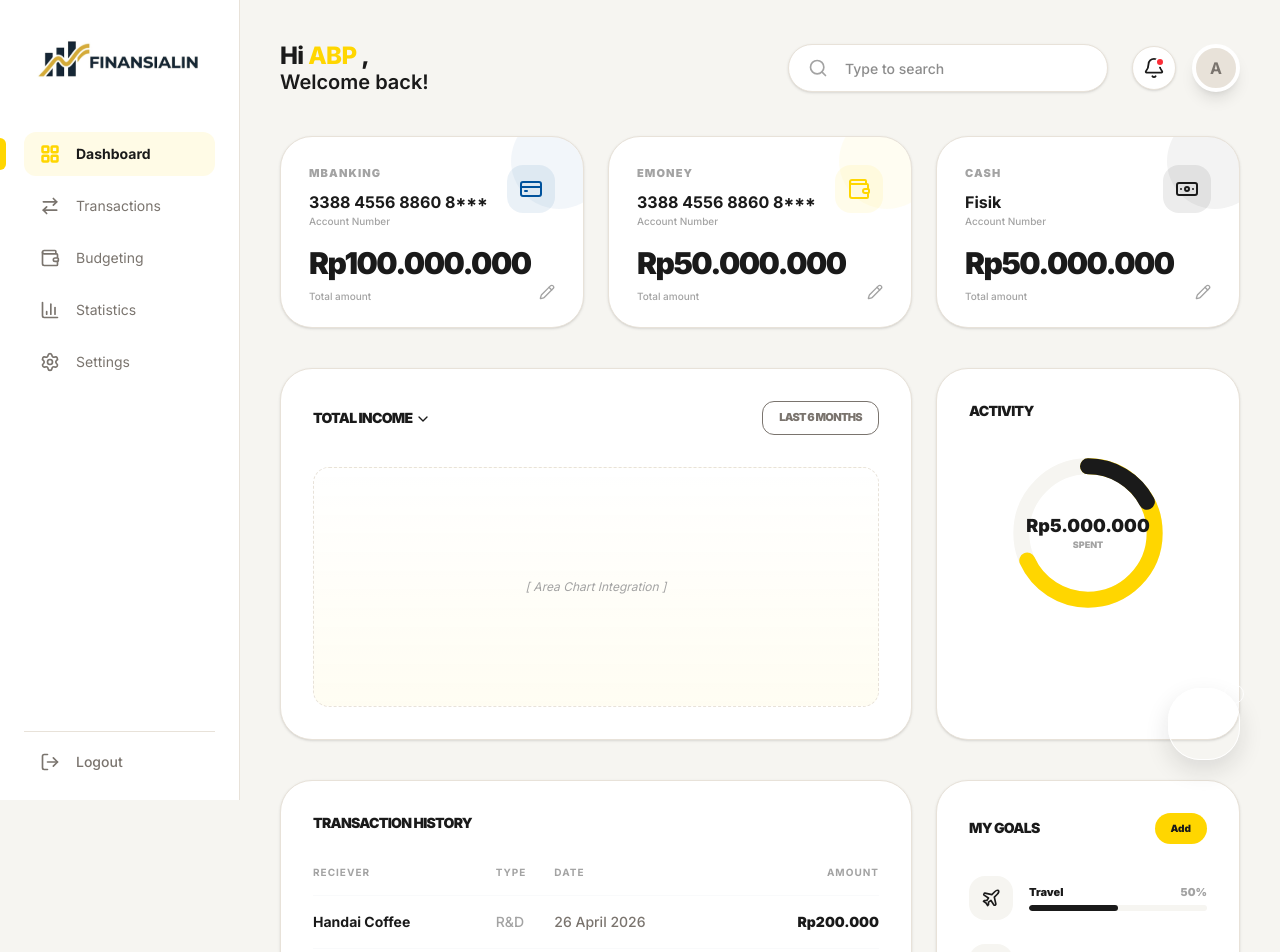
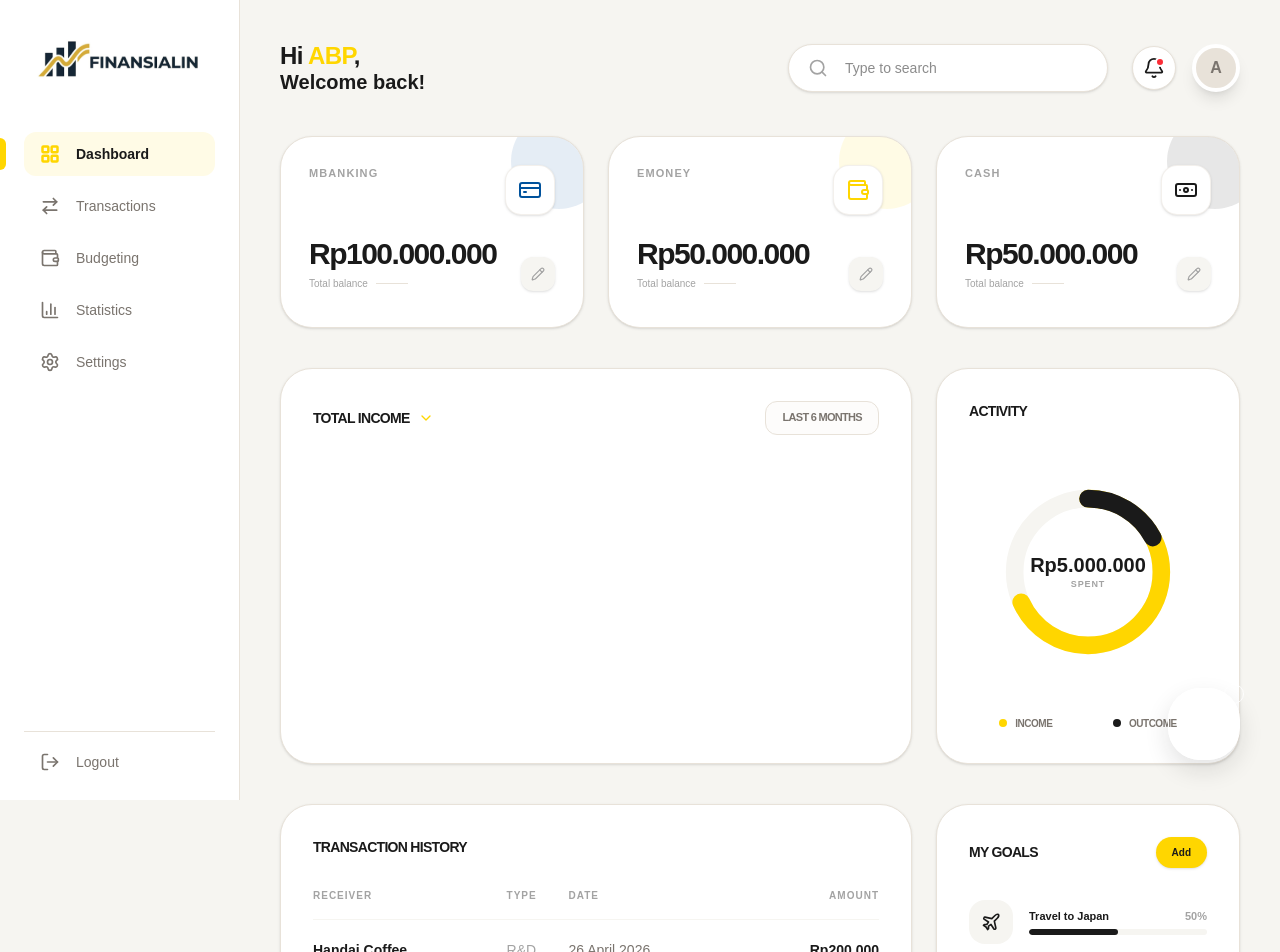
Before and after one commit to inyshvrn/finansialin-v2, a Next.js app: page /dashboard in a window 1280 px wide. Shown: the top 952 px of the page. Built offline with nearby package versions, Linux system fonts and the light colour scheme.

Commit message:
layout global

```diff
--- a/src/app/(main)/dashboard/page.jsx
+++ b/src/app/(main)/dashboard/page.jsx
@@ -3,21 +3,21 @@ import React from 'react';
 import {
   Search, Bell, Pencil, ChevronDown,
   CreditCard, Wallet, Banknote,
-  Plane, Car, MoreHorizontal
+  Plane, Car
 } from 'lucide-react';
 
-// --- INTERNAL COMPONENTS (Biar gampang panggil-panggil di satu file) ---
+// --- INTERNAL COMPONENTS ---
 
 const Header = ({ name }) => (
   <header className="flex justify-between items-center mb-10">
     <div>
       <h1 className="text-2xl font-extrabold tracking-tight">
-        Hi <span className="text-[#FFD600]">{name}</span> ,
+        Hi <span className="text-[#FFD600]">{name}</span>,
       </h1>
-      <p className="text-xl font-semibold -mt-1">Welcome back!</p>
+      <p className="text-xl font-semibold -mt-1 text-[#1A1A1A]">Welcome back!</p>
     </div>
     <div className="flex items-center gap-6">
-      <div className="relative">
+      <div className="relative hidden lg:block">
         <input
           type="text"
           placeholder="Type to search"
@@ -26,35 +26,79 @@ const Header = ({ name }) => (
         <Search className="absolute left-5 top-3.5 text-[#A3A3A3]" size={20} />
       </div>
       <div className="flex items-center gap-4">
-        <button className="relative p-2.5 bg-white rounded-full border border-[#E8E2D9] shadow-sm hover:bg-gray-50">
+        <button className="relative p-2.5 bg-white rounded-full border border-[#E8E2D9] shadow-sm hover:bg-gray-50 transition-colors">
           <Bell size={22} />
           <div className="absolute top-2.5 right-2.5 w-2.5 h-2.5 bg-red-500 rounded-full border-2 border-white"></div>
         </button>
-        <div className="w-12 h-12 rounded-full border-4 border-white shadow-lg bg-[#E8E2D9] flex items-center justify-center font-bold text-[#7A746E]">A</div>
+        <div className="w-12 h-12 rounded-full border-4 border-white shadow-lg bg-[#E8E2D9] flex items-center justify-center font-bold text-[#7A746E]">
+          A
+        </div>
       </div>
     </div>
   </header>
 );
 
-const BankCard = ({ type, icon: Icon, number, amount, color }) => (
+const BankCard = ({ type, icon: Icon, amount, color }) => (
   <div className="bg-white p-7 rounded-[32px] shadow-sm border border-[#E8E2D9] flex flex-col justify-between h-48 relative overflow-hidden group hover:shadow-md transition-all">
-    <div className="absolute -right-6 -top-6 w-24 h-24 rounded-full opacity-5 group-hover:opacity-10 transition-opacity" style={{backgroundColor: color}}></div>
+
+    {/* --- PATTERN LAYER (Dot Matrix halus) --- */}
+    <div className="absolute inset-0 opacity-[0.03] group-hover:opacity-[0.05] transition-opacity pointer-events-none"
+      style={{
+        backgroundImage: `radial-gradient(${color} 0.5px, transparent 0.5px), radial-gradient(${color} 0.5px, transparent 0.5px)`,
+        backgroundSize: '20px 20px',
+        backgroundPosition: '0 0, 10px 10px'
+      }}>
+    </div>
+
+    {/* Dekorasi lingkaran halus di pojok */}
+    <div className="absolute -right-6 -top-6 w-24 h-24 rounded-full opacity-10 group-hover:opacity-20 transition-opacity"
+      style={{backgroundColor: color}}>
+    </div>
+
+    {/* --- CONTENT LAYER --- */}
     <div className="flex justify-between items-start relative z-10">
       <div>
         <p className="text-[11px] text-[#A3A3A3] font-black uppercase tracking-widest">{type}</p>
-        <p className="text-base font-bold mt-2">{number}</p>
-        <p className="text-[10px] text-[#A3A3A3] font-medium">Account Number</p>
       </div>
-      <div className="p-3 rounded-2xl" style={{backgroundColor: `${color}15`}}>
+      {/* Box icon interaktif */}
+      <div className="p-3 rounded-2xl shadow-sm bg-white border border-[#E8E2D9]/50 group-hover:scale-110 transition-transform">
         <Icon size={24} style={{color: color}} />
       </div>
     </div>
-    <div className="mt-4 flex justify-between items-end relative z-10">
+
+    {/* Section Angka ( Amount & Pencil Button ) */}
+    {/* Mengubah mt-auto menjadi pb-2 agar posisi angka sedikit lebih naik */}
+    <div className="flex justify-between items-end relative z-10 pb-2">
       <div>
-        <p className="text-3xl font-black tracking-tighter">{amount}</p>
-        <p className="text-[10px] text-[#A3A3A3] font-medium mt-2">Total amount</p>
+        {/* Mengecilkan sedikit ukuran teks balance agar lebih proporsional */}
+        <p className="text-3xl font-black tracking-tighter text-[#1A1A1A]">{amount}</p>
+        <div className="flex items-center gap-2 mt-1">
+          <p className="text-[10px] text-[#A3A3A3] font-medium">Total balance</p>
+          <div className="h-px w-8 bg-[#E8E2D9]"></div>
         </div>
-      <Pencil size={16} className="text-[#A3A3A3] cursor-pointer hover:text-[#FFD600] mb-1" />
+      </div>
+      {/* Tombol edit dengan interaksi kuning */}
+      <button className="p-2.5 bg-[#F6F5F1] hover:bg-[#FFD600] text-[#A3A3A3] hover:text-[#1A1A1A] rounded-xl transition-all shadow-sm">
+        <Pencil size={14} />
+      </button>
+    </div>
+  </div>
+);
+
+const GoalItem = ({ name, icon: Icon, progress }) => (
+  <div className="flex gap-4 items-center">
+    <div className="p-3 bg-[#F6F5F1] rounded-2xl"><Icon size={20} /></div>
+    <div className="flex-1">
+      <div className="flex justify-between text-[11px] font-black mb-1 text-[#1A1A1A]">
+        <span>{name}</span>
+        <span className="text-[#A3A3A3]">{progress}%</span>
+      </div>
+      <div className="w-full h-1.5 bg-[#F6F5F1] rounded-full overflow-hidden">
+        <div
+          className="h-full bg-[#1A1A1A] rounded-full transition-all duration-1000"
+          style={{width: `${progress}%`}}
+        ></div>
+      </div>
     </div>
   </div>
 );
@@ -63,67 +107,83 @@ const BankCard = ({ type, icon: Icon, number, amount, color }) => (
 
 export default function DashboardPage() {
   const transactions = [
-    { reciever: 'Handai Coffee', type: 'R&D', date: '26 April 2026', amount: 'Rp200.000' },
-    { reciever: 'Loffu Mart', type: 'Mart', date: '26 April 2026', amount: 'Rp200.000' },
-    { reciever: 'Yogya Mart', type: 'Mart', date: '26 April 2026', amount: 'Rp200.000' },
+    { receiver: 'Handai Coffee', type: 'R&D', date: '26 April 2026', amount: 'Rp200.000' },
+    { receiver: 'Loffu Mart', type: 'Mart', date: '26 April 2026', amount: 'Rp200.000' },
+    { receiver: 'Yogya Mart', type: 'Mart', date: '26 April 2026', amount: 'Rp200.000' },
   ];
 
   return (
     <div className="space-y-10">
       <Header name="ABP" />
 
-      {/* Row Kartu Bank */}
-      <section className="grid grid-cols-3 gap-6">
+      {/* Row Kartu Bank - Tampilan Baru & Clean */}
+      <section className="grid grid-cols-1 md:grid-cols-3 gap-6">
         <BankCard
           type="MBanking" icon={CreditCard}
-          number="3388 4556 8860 8***" amount="Rp100.000.000" color="#00529C"
+          amount="Rp100.000.000" color="#00529C"
         />
         <BankCard
           type="Emoney" icon={Wallet}
-          number="3388 4556 8860 8***" amount="Rp50.000.000" color="#FFD600"
+          amount="Rp50.000.000" color="#FFD600"
         />
         <BankCard
           type="Cash" icon={Banknote}
-          number="Fisik" amount="Rp50.000.000" color="#1A1A1A"
+          amount="Rp50.000.000" color="#1A1A1A"
         />
       </section>
 
       {/* Row Grafik & Aktivitas */}
       <section className="grid grid-cols-12 gap-6">
-        <div className="col-span-8 bg-white p-8 rounded-[32px] border border-[#E8E2D9] shadow-sm">
-          <div className="flex justify-between items-center mb-8 font-black uppercase text-sm tracking-tighter">
-            <h3>Total Income <ChevronDown className="inline" size={16} /></h3>
-            <div className="text-[11px] border px-4 py-2 rounded-xl text-[#7A746E]">Last 6 months</div>
+        <div className="col-span-12 lg:col-span-8 bg-white p-8 rounded-[32px] border border-[#E8E2D9] shadow-sm relative overflow-hidden">
+          <div className="flex justify-between items-center mb-10 font-black uppercase text-sm tracking-tighter relative z-10">
+            <h3 className="flex items-center gap-2">Total Income <ChevronDown size={16} className="text-[#FFD600]" /></h3>
+            <div className="text-[11px] border border-[#E8E2D9] px-4 py-2 rounded-xl text-[#7A746E] bg-[#FDFCFB]">Last 6 months</div>
           </div>
-          <div className="h-60 bg-gradient-to-t from-[#FFD600]/5 to-transparent rounded-2xl border border-dashed border-[#E8E2D9] flex items-center justify-center italic text-[#A3A3A3] text-xs">
-            [ Area Chart Integration ]
+
+          <div className="h-64 flex items-end justify-between gap-3 px-2 relative z-10">
+            {[40, 70, 45, 90, 65, 80].map((height, i) => (
+              <div key={i} className="flex-1 group relative">
+                <div
+                  className="bg-[#F6F5F1] group-hover:bg-[#FFD600] transition-all rounded-t-2xl w-full"
+                  style={{ height: `${height}%` }}
+                ></div>
+                <span className="absolute -bottom-8 left-1/2 -translate-x-1/2 text-[9px] text-[#A3A3A3] font-black uppercase tracking-tighter opacity-0 group-hover:opacity-100 transition-opacity">
+                  {['Jan', 'Feb', 'Mar', 'Apr', 'May', 'Jun'][i]}
+                </span>
+              </div>
+            ))}
           </div>
         </div>
 
-        <div className="col-span-4 bg-white p-8 rounded-[32px] border border-[#E8E2D9] shadow-sm flex flex-col items-center">
+        <div className="col-span-12 lg:col-span-4 bg-white p-8 rounded-[32px] border border-[#E8E2D9] shadow-sm flex flex-col items-center justify-between">
           <h3 className="w-full text-sm font-black uppercase tracking-tighter mb-8">Activity</h3>
-          <div className="relative w-40 h-40">
+          <div className="relative w-44 h-44">
             <svg className="w-full h-full transform -rotate-90" viewBox="0 0 120 120">
               <circle cx="60" cy="60" r="50" stroke="#F6F5F1" strokeWidth="12" fill="transparent" />
               <circle cx="60" cy="60" r="50" stroke="#FFD600" strokeWidth="12" fill="transparent" strokeDasharray="314" strokeDashoffset="100" strokeLinecap="round" />
               <circle cx="60" cy="60" r="50" stroke="#1A1A1A" strokeWidth="12" fill="transparent" strokeDasharray="314" strokeDashoffset="260" strokeLinecap="round" />
             </svg>
             <div className="absolute inset-0 flex flex-col items-center justify-center text-center">
-              <span className="text-lg font-black leading-tight">Rp5.000.000</span>
-              <span className="text-[9px] font-black text-[#A3A3A3] uppercase">Spent</span>
+              <span className="text-xl font-black leading-tight text-[#1A1A1A]">Rp5.000.000</span>
+              <span className="text-[9px] font-black text-[#A3A3A3] uppercase tracking-widest">Spent</span>
             </div>
+          </div>
+          <div className="w-full mt-6 flex justify-around text-[10px] font-black uppercase tracking-tighter">
+            <div className="flex items-center gap-2 text-[#7A746E]"><div className="w-2 h-2 rounded-full bg-[#FFD600]"></div> Income</div>
+            <div className="flex items-center gap-2 text-[#7A746E]"><div className="w-2 h-2 rounded-full bg-[#1A1A1A]"></div> Outcome</div>
           </div>
         </div>
       </section>
 
       {/* Row History & Goals */}
       <section className="grid grid-cols-12 gap-6">
-        <div className="col-span-8 bg-white p-8 rounded-[32px] border border-[#E8E2D9] shadow-sm">
+        <div className="col-span-12 lg:col-span-8 bg-white p-8 rounded-[32px] border border-[#E8E2D9] shadow-sm">
           <h3 className="text-sm font-black uppercase tracking-tighter mb-8">Transaction history</h3>
+          <div className="overflow-x-auto">
             <table className="w-full text-sm">
-            <thead className="text-[10px] font-black text-[#A3A3A3] uppercase tracking-widest border-b border-gray-50">
+              <thead className="text-[10px] font-black text-[#A3A3A3] uppercase tracking-widest border-b border-[#F6F5F1]">
                 <tr>
-                <th className="text-left pb-4">Reciever</th>
+                  <th className="text-left pb-4">Receiver</th>
                   <th className="text-left pb-4">Type</th>
                   <th className="text-left pb-4">Date</th>
                   <th className="text-right pb-4">Amount</th>
@@ -131,45 +191,29 @@ export default function DashboardPage() {
               </thead>
               <tbody className="font-bold text-[#1A1A1A]">
                 {transactions.map((trx, i) => (
-                <tr key={i} className="border-b border-gray-50 last:border-0 hover:bg-gray-50 transition-colors">
-                  <td className="py-4">{trx.reciever}</td>
-                  <td className="py-4 text-[#A3A3A3] font-medium">{trx.type}</td>
-                  <td className="py-4 font-medium text-[#7A746E]">{trx.date}</td>
-                  <td className="py-4 text-right font-black">{trx.amount}</td>
+                  <tr key={i} className="border-b border-[#F6F5F1] last:border-0 hover:bg-[#FDFCFB] transition-colors group">
+                    <td className="py-5">{trx.receiver}</td>
+                    <td className="py-5 text-[#A3A3A3] font-medium">{trx.type}</td>
+                    <td className="py-5 font-medium text-[#7A746E]">{trx.date}</td>
+                    <td className="py-5 text-right font-black">{trx.amount}</td>
                   </tr>
                 ))}
               </tbody>
             </table>
           </div>
+        </div>
 
-        <div className="col-span-4 bg-white p-8 rounded-[32px] border border-[#E8E2D9] shadow-sm">
+        <div className="col-span-12 lg:col-span-4 bg-white p-8 rounded-[32px] border border-[#E8E2D9] shadow-sm">
           <div className="flex justify-between items-center mb-8">
             <h3 className="text-sm font-black uppercase tracking-tighter">My Goals</h3>
-            <button className="bg-[#FFD600] text-[#1A1A1A] text-[10px] font-black px-4 py-2 rounded-full">Add</button>
+            <button className="bg-[#FFD600] hover:bg-[#1A1A1A] hover:text-white transition-all text-[#1A1A1A] text-[10px] font-black px-4 py-2 rounded-full shadow-sm">Add</button>
           </div>
-          <div className="space-y-6">
-            <GoalItem name="Travel" icon={Plane} progress={50} />
-            <GoalItem name="Car" icon={Car} progress={25} />
+          <div className="space-y-7">
+            <GoalItem name="Travel to Japan" icon={Plane} progress={50} />
+            <GoalItem name="New Family Car" icon={Car} progress={25} />
           </div>
         </div>
       </section>
     </div>
   );
 }
-
-function GoalItem({ name, icon: Icon, progress }) {
-  return (
-    <div className="flex gap-4 items-center">
-      <div className="p-3 bg-[#F6F5F1] rounded-2xl"><Icon size={20} /></div>
-      <div className="flex-1">
-        <div className="flex justify-between text-[11px] font-black mb-1">
-          <span>{name}</span>
-          <span className="text-[#A3A3A3]">{progress}%</span>
-        </div>
-        <div className="w-full h-1.5 bg-[#F6F5F1] rounded-full overflow-hidden">
-          <div className="h-full bg-[#1A1A1A] rounded-full" style={{width: `${progress}%`}}></div>
-        </div>
-      </div>
-    </div>
-  );
-}
--- a/src/app/components/bank-card.jsx
+++ b/src/app/components/bank-card.jsx
@@ -1,27 +1,73 @@
+// src/components/bank-card.jsx
 "use client";
+import React from 'react';
 import { Pencil } from 'lucide-react';
 
-export default function BankCard({ type, icon: Icon, number, amount, color }) {
-  return (
-    <div className="bg-white p-7 rounded-[32px] shadow-sm border border-[#E8E2D9] flex flex-col justify-between h-48 relative overflow-hidden group hover:shadow-md transition-all">
-      <div className="absolute -right-6 -top-6 w-24 h-24 rounded-full opacity-5 group-hover:opacity-10 transition-opacity" style={{backgroundColor: color}}></div>
-      <div className="flex justify-between items-start relative z-10">
-        <div>
-          <p className="text-[11px] text-[#A3A3A3] font-black uppercase tracking-widest">{type}</p>
-          <p className="text-base font-bold mt-2">{number}</p>
-          <p className="text-[10px] text-[#A3A3A3] font-medium">Account Number</p>
+const BankCard = ({ type, bankName, bankLogo: BankLogo, accountNumber, amount, color }) => (
+  <div className="bg-white p-7 rounded-[32px] shadow-sm border border-[#E8E2D9] flex flex-col h-56 relative overflow-hidden group hover:shadow-lg transition-all duration-300">
+
+    {/* --- 1. PATTERN LAYER (Luxury Dot Matrix) --- */}
+    <div className="absolute inset-0 opacity-[0.03] group-hover:opacity-[0.05] transition-opacity pointer-events-none z-0"
+      style={{
+        backgroundImage: `radial-gradient(${color} 0.5px, transparent 0.5px), radial-gradient(${color} 0.5px, transparent 0.5px)`,
+        backgroundSize: '20px 20px',
+        backgroundPosition: '0 0, 10px 10px'
+      }}>
+    </div>
+
+    {/* dekorasi lingkaran halus */}
+    <div className="absolute -right-6 -top-6 w-24 h-24 rounded-full opacity-10 group-hover:opacity-20 transition-opacity z-0"
+      style={{backgroundColor: color}}>
+    </div>
+
+    {/* --- 2. CONTENT LAYER --- */}
+    <div className="flex flex-col flex-1 relative z-10 space-y-7">
+
+      {/* HEADER: Tipe Akun & Logo Bank */}
+      <div className="flex justify-between items-center">
+        <div className="space-y-1">
+          <p className="text-[10px] text-[#A3A3A3] font-black uppercase tracking-[0.2em]">{type}</p>
+          <p className="text-xs font-bold text-[#1A1A1A]">{bankName}</p>
         </div>
-        <div className="p-3 rounded-2xl" style={{backgroundColor: `${color}15`}}>
-          <Icon size={24} style={{color: color}} />
+        {/* Box Logo Bank Interaktif */}
+        <div className="p-2.5 rounded-2xl bg-white border border-[#E8E2D9]/50 shadow-sm group-hover:scale-105 transition-transform flex items-center justify-center">
+          {/* BankLogo bisa berupa Icon Component atau tag img */}
+          {typeof BankLogo === 'string' ? (
+            <img src={BankLogo} alt={`${bankName} logo`} className="h-6 w-auto object-contain" />
+          ) : (
+            <BankLogo className="h-6 w-6" style={{color: color}} />
+          )}
         </div>
       </div>
-      <div className="mt-4 flex justify-between items-end relative z-10">
+
+      {/* MIDDLE: Nomor Akun (Style dari Image 2) */}
+      <div className="space-y-1.5 flex-1 justify-center">
+        <p className="text-[17px] font-bold tracking-tight text-[#1A1A1A] tabular-nums leading-none">
+          {accountNumber}
+        </p>
+        <div className="flex items-center gap-2">
+          <p className="text-[9px] text-[#A3A3A3] font-bold uppercase tracking-widest">Account Number</p>
+          <div className="h-[1px] w-5 bg-[#E8E2D9]"></div>
+        </div>
+      </div>
+
+      {/* FOOTER: Saldo & Hanya Icon Pencil */}
+      <div className="flex justify-between items-end mt-auto">
         <div>
-          <p className="text-3xl font-black tracking-tighter">{amount}</p>
-          <p className="text-[10px] text-[#A3A3A3] font-medium">Total amount</p>
+          {/* Sora/Inter Bold Tracking Tighter */}
+          <p className="text-2xl font-extrabold tracking-tighter text-[#1A1A1A] leading-none tabular-nums">
+            {amount}
+          </p>
+          {/* Label saldo dihapus total biar clean */}
         </div>
-        <Pencil size={16} className="text-[#A3A3A3] cursor-pointer hover:text-[#FFD600] mb-1" />
+
+        {/* Cukup icon Pencil saja, Remove dihilangkan */}
+        <button className="p-3 bg-[#F6F5F1] hover:bg-[#FFD600] text-[#A3A3A3] hover:text-[#1A1A1A] rounded-2xl transition-all shadow-sm">
+          <Pencil size={16} />
+        </button>
       </div>
     </div>
-  );
-}
+  </div>
+);
+
+export default BankCard;
--- a/src/app/layout.js
+++ b/src/app/layout.js
@@ -1,18 +1,17 @@
-// src/app/layout.js (ROOT LAYOUT)
-import "./globals.css"; // CSS global kamu
-import { Inter } from "next/font/google"; // Contoh font
+import { Inter } from "next/font/google";
+import "./globals.css";
 
-const inter = Inter({ subsets: ["latin"] });
-
-export const metadata = {
-  title: "Finansialin - Aplikasi Keuangan",
-  description: "Kelola keuanganmu dengan lebih mudah",
-};
+const inter = Inter({
+  subsets: ["latin"],
+  // Kita ambil weight yang lengkap agar fleksibel
+  weight: ["400", "500", "600", "700", "800", "900"],
+  variable: "--font-inter",
+});
 
 export default function RootLayout({ children }) {
   return (
     <html lang="id">
-      <body className={inter.className}>
+      <body className={`${inter.variable} font-sans antialiased text-[#1A1A1A] bg-[#FBFBFB]`}>
         {children}
       </body>
     </html>
```
Also changed, not shown: src/app/(main)/welcome/page.jsx (deleted, +0 -50 lines), src/app/page.jsx (added, +61 -0 lines). Lines whose indentation alone changed are shown as unchanged.
